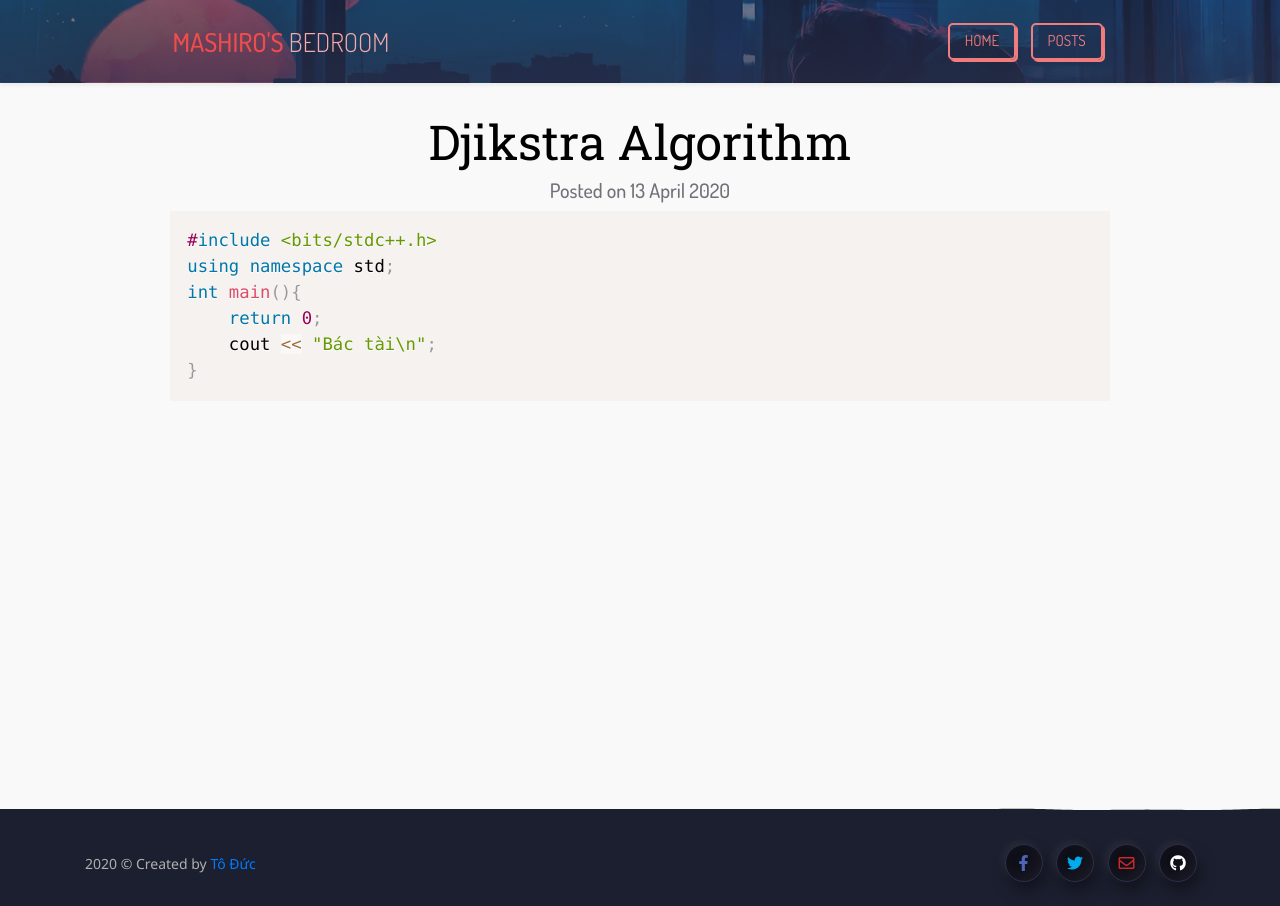
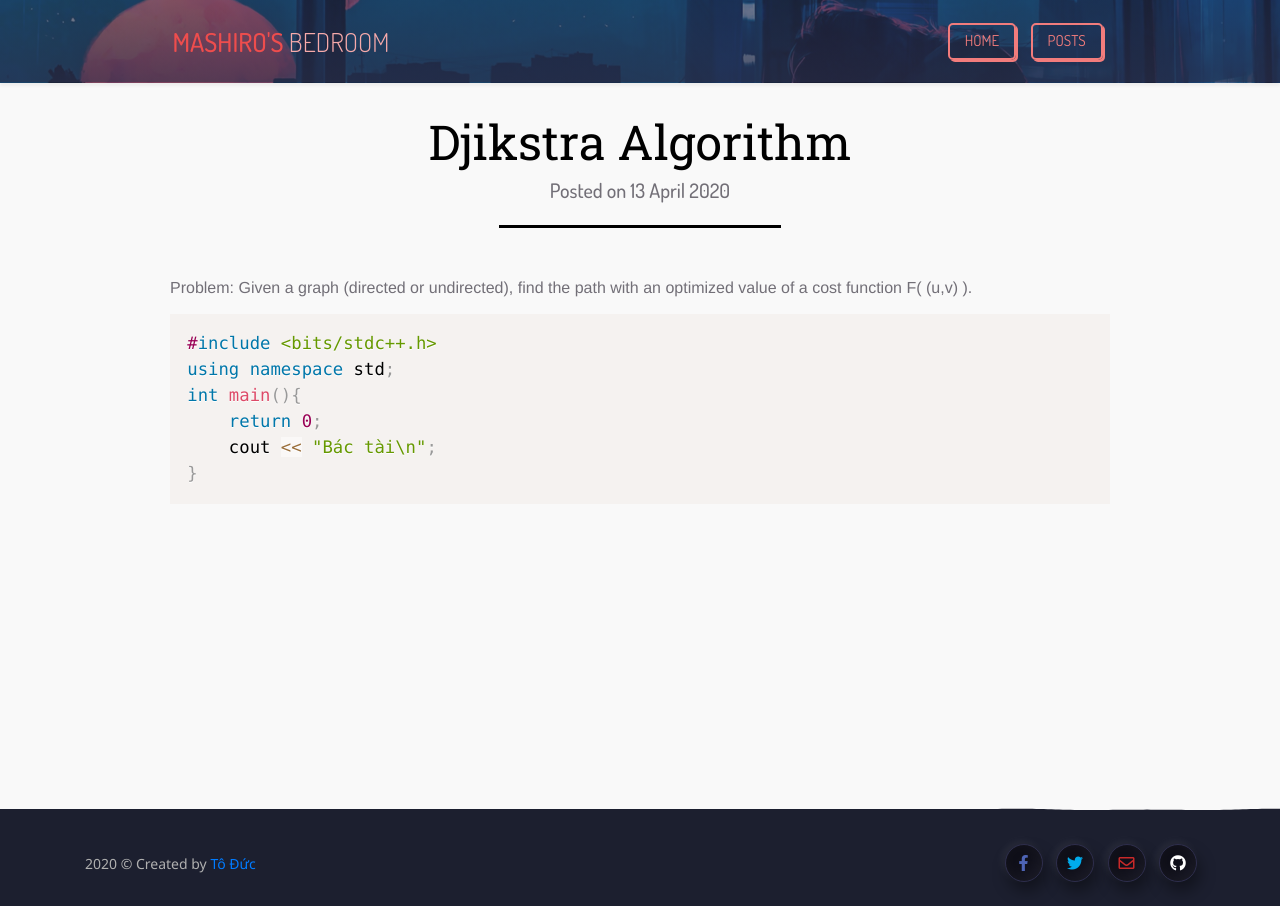
Before and after one commit to 20toduc01/20toduc01.github.io, a Jekyll site: the page built from _posts/2020-4-18-Dijkstra.markdown, in a window 1280 px wide. Built offline with Jekyll 4.4.1, drawn with Linux system fonts in a browser that asks for light colours; nearby versions of some CDN libraries; comment, search, counter and statistics services are not loaded.

Commit message:
UI improvements on post layout

````diff
--- a/_layouts/post.html
+++ b/_layouts/post.html
@@ -31,7 +31,9 @@
                     <h1 class="title">{{ page.title | escape }}</h1>
                     <h5 class="date">Posted on {{ page.date | date_to_long_string }}</h5>
                 </div>
-
+                <p style="text-align: center; width:100%">
+                    <div class="line"> </div>
+                </p>
                 <div class="post-content e-content" itemprop="articleBody">
                     {{ content }}
                 </div>
--- a/_posts/2020-4-18-Dijkstra.markdown
+++ b/_posts/2020-4-18-Dijkstra.markdown
@@ -5,6 +5,7 @@ date:   2020-04-14 01:17:59 +0700
 categories: post CP
 ---
 
+Problem: Given a graph (directed or undirected), find the path with an optimized value of a cost function F( (u,v) ).
 
 ```cpp
 #include <bits/stdc++.h>
--- a/assets/css/post.css
+++ b/assets/css/post.css
@@ -1,6 +1,7 @@
 .contents .container {
     padding: 0 100px;
 }
+
 .post .header {
     text-align: center;
 }
@@ -11,6 +12,15 @@
     color: #000000;
 }
 
+.line {
+    width: 30%;
+    height: 10px;
+    border-bottom: 3px solid black;
+    margin-left: auto;
+    margin-right: auto;
+    margin-bottom: 50px;
+}
+
 .highlight {
     font-size: 1.08rem;
 }
````
